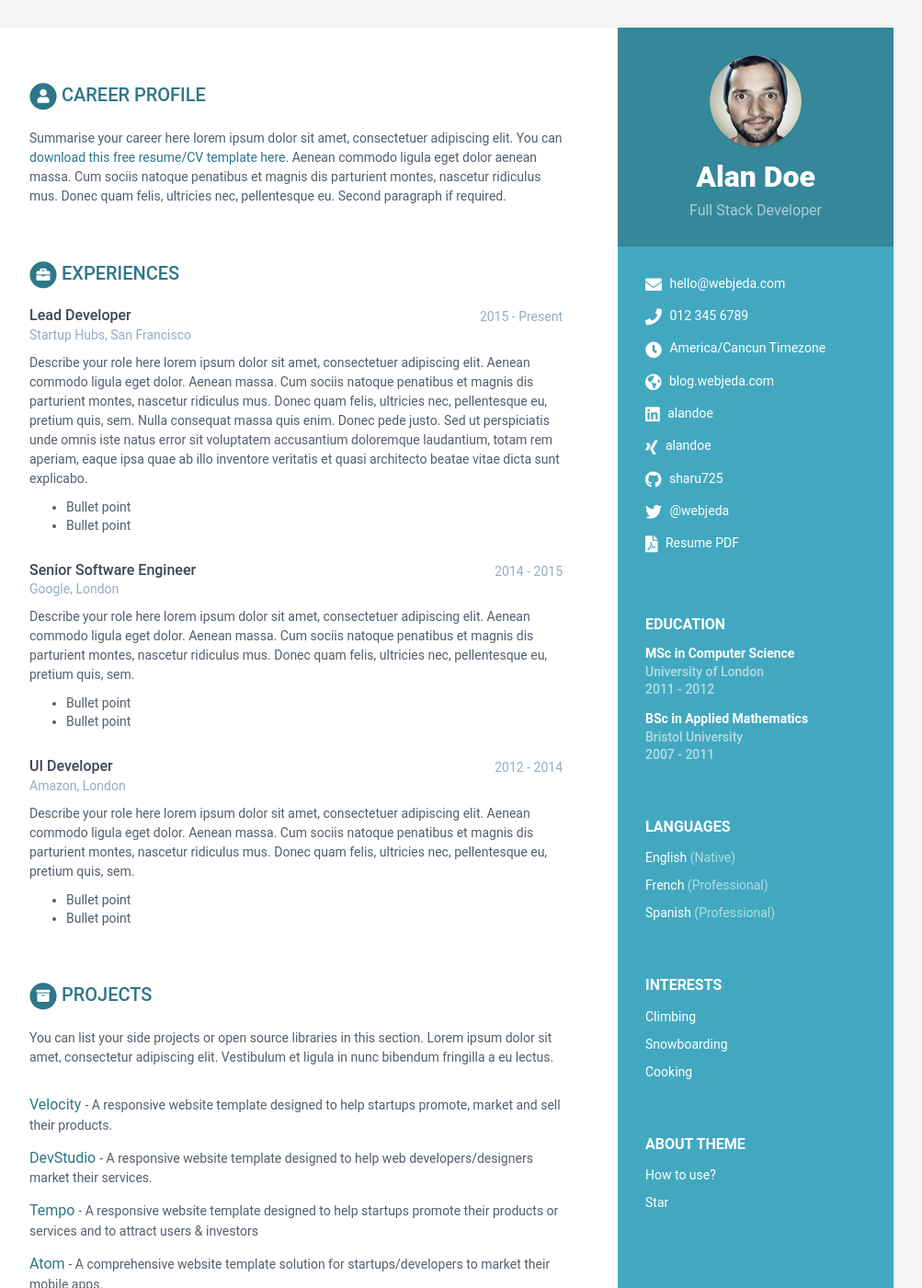
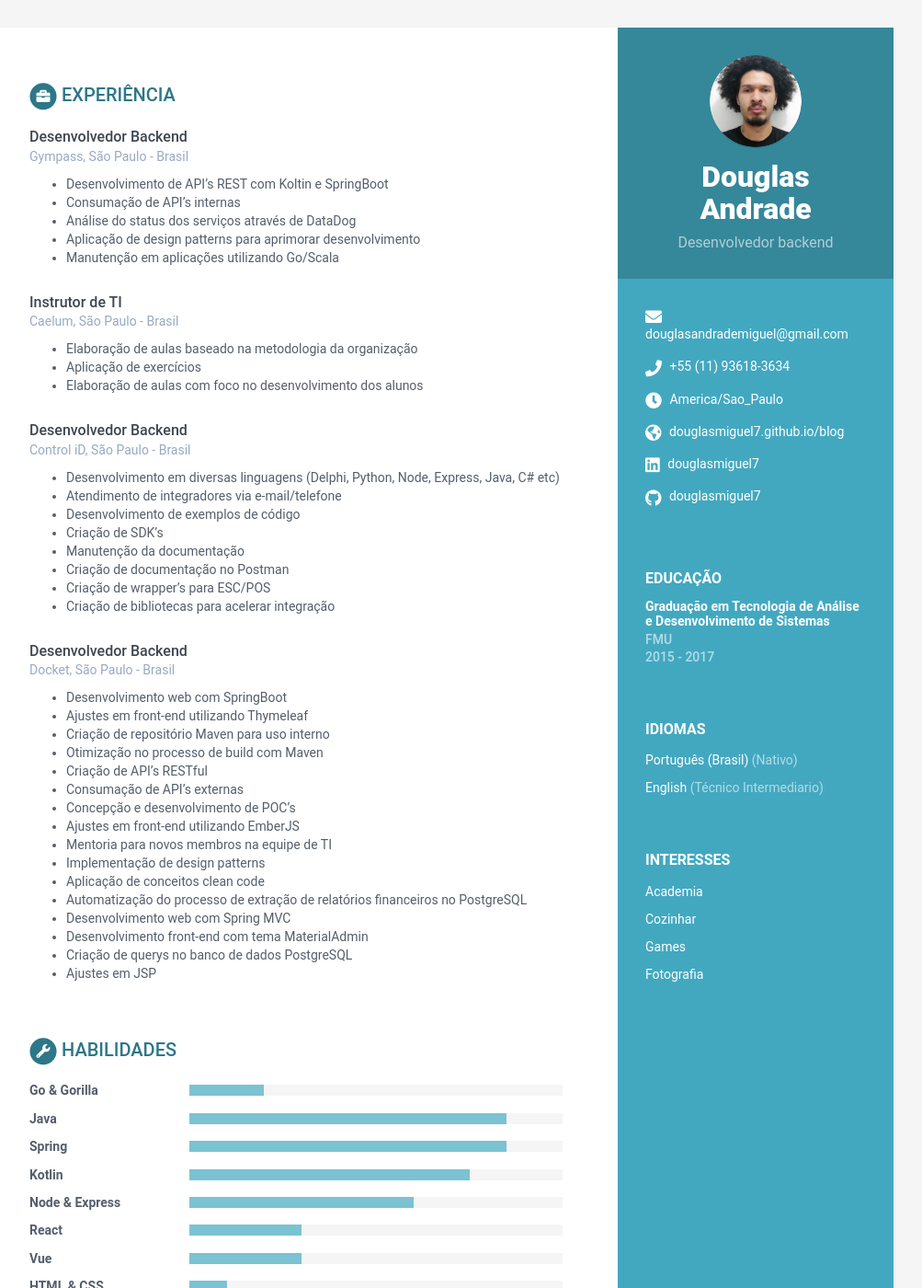
Before and after one commit to ercikgusto/erick-cv, a Jekyll site: the page built from index.html, in a window 1280 px wide and 1400 px high. Shown: the whole window at 92% size, without its empty margins (168-1171 px from the left). Built offline with Jekyll 4.4.1, drawn with Linux system fonts in a browser that asks for light colours; some of the changed text lies outside the part shown.

Commit message:
update cv info

```diff
--- a/_config.yml
+++ b/_config.yml
@@ -1,8 +1,8 @@
 #Update all the sections by editing the data.yml file inside _data folder.
 
 # Site Settings
-title: My Resume
-url: 'http://webjeda.com'
+title: Douglas Andrade CV
+url: 'http://douglasmiguel7.github.io/online-cv'
 
 #change it according to your repository name
 # disabling since we are using a custom domain
@@ -14,7 +14,7 @@ theme_skin: blue # blue turquoise green berry orange ceramic
 chrome_mobile_color: #use hex colors (ex:#1976d2) or leave empty if you don't want a color for chrome mobile searchbar
 
 # Tracker
-analytics: UA-83979019-1
+analytics: G-C9NRX3RRDF
 
 # Sass/SCSS
 sass:
@@ -24,7 +24,7 @@ sass:
 # Build settings
 compress-site: yes
 
-encoding: "utf-8"
+encoding: "UTF-8"
 compress_html: # - http://jch.penibelst.de/
   clippings: all
   ignore:
--- a/_data/data.yml
+++ b/_data/data.yml
@@ -3,192 +3,208 @@
 #
 
 sidebar:
-    about: True # set to False or comment line if you want to remove the "how to use?" in the sidebar
-    education: True # set to False if you want education in main section instead of in sidebar
+  about: False # set to False or comment line if you want to remove the "how to use?" in the sidebar
+  education: True # set to False if you want education in main section instead of in sidebar
 
-    # Profile information
-    name: Alan Doe
-    tagline: Full Stack Developer
-    avatar: profile.png  #place a 100x100 picture inside /assets/images/ folder and provide the name of the file below
+  # Profile information
+  name: Douglas Andrade
+  tagline: Desenvolvedor backend
+  avatar: profile.png  #place a 100x100 picture inside /assets/images/ folder and provide the name of the file below
 
-    # Sidebar links
-    email: hello@webjeda.com
-    phone: 012 345 6789
-    timezone: America/Cancun Timezone
-    citizenship:
-    website: blog.webjeda.com #do not add http://
-    linkedin: alandoe
-    xing: alandoe
-    github: sharu725
-    telegram: # add your nickname without '@' sign
-    gitlab:
-    bitbucket:
-    twitter: '@webjeda'
-    stack-overflow: # Number/Username, e.g. 123456/alandoe
-    codewars:
-    goodreads: # Number-Username, e.g. 123456-alandoe
-    pdf: http://www.africau.edu/images/default/sample.pdf
+  # Sidebar links
+  email: douglasandrademiguel@gmail.com
+  phone: +55 (11) 93618-3634
+  timezone: America/Sao_Paulo
+  citizenship:
+  website: douglasmiguel7.github.io/blog #do not add http://
+  linkedin: douglasmiguel7
+  # xing: alandoe
+  github: douglasmiguel7
+  # telegram: # add your nickname without '@' sign
+  # gitlab:
+  # bitbucket:
+  # twitter: '@webjeda'
+  # stack-overflow: # Number/Username, e.g. 123456/alandoe
+  # codewars:
+  # goodreads: # Number-Username, e.g. 123456-alandoe
+  # pdf: http://www.africau.edu/images/default/sample.pdf
 
-    languages:
-      - idiom: English
-        level: Native
+  languages:
+    - idiom: Português (Brasil)
+      level: Nativo
 
-      - idiom: French
-        level: Professional
+    - idiom: English
+      level: Técnico Intermediario
 
-      - idiom: Spanish
-        level: Professional
+  interests:
+    - item: Academia
+      link:
 
-    interests:
-      - item: Climbing
-        link:
+    - item: Cozinhar
+      link:
 
-      - item: Snowboarding
-        link:
+    - item: Games
+      link:
 
-      - item: Cooking
-        link:
+    - item: Fotografia
+      link:
 
-career-profile:
-    title: Career Profile
-    summary: |
-      Summarise your career here lorem ipsum dolor sit amet, consectetuer
-      adipiscing elit. You can [download this free resume/CV template here]().
-      Aenean commodo ligula eget dolor aenean massa. Cum sociis natoque
-      penatibus et magnis dis parturient montes, nascetur ridiculus mus.
-      Donec quam felis, ultricies nec, pellentesque eu.
-      Second paragraph if required.
+# career-profile:
+#     title: Career Profile
+#     summary: |
+#       Summarise your career here lorem ipsum dolor sit amet, consectetuer
+#       adipiscing elit. You can [download this free resume/CV template here]().
+#       Aenean commodo ligula eget dolor aenean massa. Cum sociis natoque
+#       penatibus et magnis dis parturient montes, nascetur ridiculus mus.
+#       Donec quam felis, ultricies nec, pellentesque eu.
+#       Second paragraph if required.
 education:
-    - degree: MSc in Computer Science
-      university: University of London
-      time: 2011 - 2012
-      details: |
-        Describe your study here lorem ipsum dolor sit amet, consectetuer
-        adipiscing elit. Aenean commodo ligula eget dolor. Aenean massa. Cum
-        sociis natoque penatibus et magnis dis parturient montes, nascetur
-        ridiculus mus. Donec quam felis, ultricies nec, pellentesque eu,
-        pretium quis, sem.
-          - Bullet point
-          - Bullet point
-    - degree: BSc in Applied Mathematics
-      university: Bristol University
-      time: 2007 - 2011
-      details: |
-        Describe your study here lorem ipsum dolor sit amet, consectetuer
-        adipiscing elit. Aenean commodo ligula eget dolor. Aenean massa. Cum
-        sociis natoque penatibus et magnis dis parturient montes, nascetur
-        ridiculus mus. Donec quam felis, ultricies nec, pellentesque eu,
-        pretium quis, sem.
-          - Bullet point
-          - Bullet point
+  - degree: Graduação em Tecnologia de Análise e Desenvolvimento de Sistemas
+    university: FMU
+    time: 2015 - 2017
+    details: |
+      Describe your study here lorem ipsum dolor sit amet, consectetuer
+      adipiscing elit. Aenean commodo ligula eget dolor. Aenean massa. Cum
+      sociis natoque penatibus et magnis dis parturient montes, nascetur
+      ridiculus mus. Donec quam felis, ultricies nec, pellentesque eu,
+      pretium quis, sem.
+        - Bullet point
+        - Bullet point
+
 experiences:
-    - role: Lead Developer
-      time: 2015 - Present
-      company: Startup Hubs, San Francisco
-      details: |
-        Describe your role here lorem ipsum dolor sit amet, consectetuer
-        adipiscing elit. Aenean commodo ligula eget dolor. Aenean massa.
-        Cum sociis natoque penatibus et magnis dis parturient montes,
-        nascetur ridiculus mus. Donec quam felis, ultricies nec,
-        pellentesque eu, pretium quis, sem. Nulla consequat massa quis
-        enim. Donec pede justo. Sed ut perspiciatis unde omnis iste natus
-        error sit voluptatem accusantium doloremque laudantium, totam rem
-        aperiam, eaque ipsa quae ab illo inventore veritatis et quasi
-        architecto beatae vitae dicta sunt explicabo.
-          - Bullet point
-          - Bullet point
-    - role: Senior Software Engineer
-      time: 2014 - 2015
-      company: Google, London
-      details: |
-        Describe your role here lorem ipsum dolor sit amet, consectetuer
-        adipiscing elit. Aenean commodo ligula eget dolor. Aenean massa.
-        Cum sociis natoque penatibus et magnis dis parturient montes,
-        nascetur ridiculus mus. Donec quam felis, ultricies nec,
-        pellentesque eu, pretium quis, sem.
-          - Bullet point
-          - Bullet point
-    - role: UI Developer
-      time: 2012 - 2014
-      company: Amazon, London
-      details: |
-        Describe your role here lorem ipsum dolor sit amet, consectetuer
-        adipiscing elit. Aenean commodo ligula eget dolor. Aenean massa.
-        Cum sociis natoque penatibus et magnis dis parturient montes,
-        nascetur ridiculus mus. Donec quam felis, ultricies nec,
-        pellentesque eu, pretium quis, sem.
-          - Bullet point
-          - Bullet point
-projects:
-    title: Projects
-    intro: >
-      You can list your side projects or open source libraries in this
-      section. Lorem ipsum dolor sit amet, consectetur adipiscing elit.
-      Vestibulum et ligula in nunc bibendum fringilla a eu lectus.
-    assignments:
-      - title: Velocity
-        link: "#hook"
-        tagline: "A responsive website template designed to help startups promote, market and sell their products."
+  - role: Desenvolvedor Backend
+    # time: 2021 - 2022
+    company: Gympass, São Paulo - Brasil
+    details: |
+        - Desenvolvimento de API's REST com Koltin e SpringBoot
+        - Consumação de API's internas
+        - Análise do status dos serviços através de DataDog
+        - Aplicação de design patterns para aprimorar desenvolvimento
+        - Manutenção em aplicações utilizando Go/Scala
 
-      - title: DevStudio
-        link: "#"
-        tagline: "A responsive website template designed to help web developers/designers market their services."
+  - role: Instrutor de TI
+    # time: 2020 - 2021
+    company: Caelum, São Paulo - Brasil
+    details: |
+        - Elaboração de aulas baseado na metodologia da organização
+        - Aplicação de exercícios
+        - Elaboração de aulas com foco no desenvolvimento dos alunos
 
-      - title: Tempo
-        link: "#"
-        tagline: "A responsive website template designed to help startups promote their products or services and to attract users &amp; investors"
+  - role: Desenvolvedor Backend
+    # time: 2021 - 2022
+    company: Control iD, São Paulo - Brasil
+    details: |
+        - Desenvolvimento em diversas linguagens (Delphi, Python, Node, Express, Java, C# etc)
+        - Atendimento de integradores via e-mail/telefone
+        - Desenvolvimento de exemplos de código
+        - Criação de SDK's
+        - Manutenção da documentação
+        - Criação de documentação no Postman
+        - Criação de wrapper's para ESC/POS
+        - Criação de bibliotecas para acelerar integração
 
-      - title: Atom
-        link: "#"
-        tagline: "A comprehensive website template solution for startups/developers to market their mobile apps."
+  - role: Desenvolvedor Backend
+    # time: 2017 - 2019
+    company: Docket, São Paulo - Brasil
+    details: |
+        - Desenvolvimento web com SpringBoot
+        - Ajustes em front-end utilizando Thymeleaf
+        - Criação de repositório Maven para uso interno
+        - Otimização no processo de build com Maven
+        - Criação de API's RESTful
+        - Consumação de API's externas
+        - Concepção e desenvolvimento de POC's
+        - Ajustes em front-end utilizando EmberJS
+        - Mentoria para novos membros na equipe de TI
+        - Implementação de design patterns
+        - Aplicação de conceitos clean code
+        - Automatização do processo de extração de relatórios financeiros no PostgreSQL
+        - Desenvolvimento web com Spring MVC
+        - Desenvolvimento front-end com tema MaterialAdmin
+        - Criação de querys no banco de dados PostgreSQL
+        - Ajustes em JSP
+# projects:
+#     title: Projects
+#     intro: >
+#       You can list your side projects or open source libraries in this
+#       section. Lorem ipsum dolor sit amet, consectetur adipiscing elit.
+#       Vestibulum et ligula in nunc bibendum fringilla a eu lectus.
+#     assignments:
+#       - title: Velocity
+#         link: "#hook"
+#         tagline: "A responsive website template designed to help startups promote, market and sell their products."
 
-      - title: Delta
-        link: "#"
-        tagline: "A responsive Bootstrap one page theme designed to help app developers promote their mobile apps"
+#       - title: DevStudio
+#         link: "#"
+#         tagline: "A responsive website template designed to help web developers/designers market their services."
 
-publications:
-    title: Publications
-    intro: |
-      You can list your publications in this section. Lorem ipsum dolor sit
-      amet, consectetur adipiscing elit. Vestibulum et ligula in nunc
-      bibendum fringilla a eu lectus.
-    papers:
-      - title: The Art of Computer Programming
-        link: "#"
-        authors: Donald E. Knuth
-        conference: Addison-Wesley, 1968
+#       - title: Tempo
+#         link: "#"
+#         tagline: "A responsive website template designed to help startups promote their products or services and to attract users &amp; investors"
 
-      - title: "Genetic Programming III: Darwinian Invention &amp; Problem Solving"
-        link: "#"
-        authors: Koza, J.R., Andre, D., Bennett, F.H., Keane, M.A.
-        conference: "Morgan Kaufmann Publishers Inc., San Francisco, CA, USA, 1st edn. (1999)"
+#       - title: Atom
+#         link: "#"
+#         tagline: "A comprehensive website template solution for startups/developers to market their mobile apps."
 
-      - title: A syntax directed compiler for Algol 60
-        link: "#"
-        authors: Edgar T. Irons
-        conference: "Comm. ACM 4 (1961), 51–55"
+#       - title: Delta
+#         link: "#"
+#         tagline: "A responsive Bootstrap one page theme designed to help app developers promote their mobile apps"
+
+# publications:
+#     title: Publications
+#     intro: |
+#       You can list your publications in this section. Lorem ipsum dolor sit
+#       amet, consectetur adipiscing elit. Vestibulum et ligula in nunc
+#       bibendum fringilla a eu lectus.
+#     papers:
+#       - title: The Art of Computer Programming
+#         link: "#"
+#         authors: Donald E. Knuth
+#         conference: Addison-Wesley, 1968
+
+#       - title: "Genetic Programming III: Darwinian Invention &amp; Problem Solving"
+#         link: "#"
+#         authors: Koza, J.R., Andre, D., Bennett, F.H., Keane, M.A.
+#         conference: "Morgan Kaufmann Publishers Inc., San Francisco, CA, USA, 1st edn. (1999)"
+
+#       - title: A syntax directed compiler for Algol 60
+#         link: "#"
+#         authors: Edgar T. Irons
+#         conference: "Comm. ACM 4 (1961), 51–55"
 
 skills:
-    title: Skills &amp; Proficiency
+  title: Habilidades
 
-    toolset:
-      - name: Python & Django
-        level: 98%
+  toolset:
+    - name: Go & Gorilla
+      level: 20%
 
-      - name: Javascript & jQuery
-        level: 98%
+    - name: Java
+      level: 85%
 
-      - name: Angular
-        level: 98%
+    - name: Spring
+      level: 85%
 
-      - name: HTML5 & CSS
-        level: 95%
+    - name: Kotlin
+      level: 75%
 
-      - name: Ruby on Rails
-        level: 85%
+    - name: Node & Express
+      level: 60%
 
-      - name: Sketch & Photoshop
-        level: 60%
+    - name: React
+      level: 30%
+
+    - name: Vue
+      level: 30%
+
+    - name: HTML & CSS
+      level: 10%
+
+    - name: SQL
+      level: 80%
+
+    - name: Python & Flask
+      level: 15%
 
 footer: >
     Designed with <i class="fas fa-heart"></i> by <a href="http://themes.3rdwavemedia.com" target="_blank" rel="nofollow">Xiaoying Riley</a>
--- a/_includes/education.html
+++ b/_includes/education.html
@@ -4,7 +4,7 @@
   <div class="education-container container-block">
 
     <h2 class="container-block-title">
-      Education
+      Educação
     </h2>
 
     {% for graduation in education %}
--- a/_includes/experiences.html
+++ b/_includes/experiences.html
@@ -6,7 +6,7 @@
       <i class="fas fa-circle fa-stack-2x"></i>
       <i class="fas fa-briefcase fa-stack-1x fa-inverse"></i>
     </span>
-    Experiences
+    Experiência
   </h2>
 
   {% for experience in experiences %}
--- a/_includes/interests.html
+++ b/_includes/interests.html
@@ -3,7 +3,7 @@
 <div class="interests-container container-block">
 
   <h2 class="container-block-title">
-    Interests
+    Interesses
   </h2>
 
   <ul class="list-unstyled interests-list">
--- a/_includes/language.html
+++ b/_includes/language.html
@@ -3,7 +3,7 @@
 <div class="languages-container container-block">
 
   <h2 class="container-block-title">
-    Languages
+    Idiomas
   </h2>
 
   <ul class="list-unstyled interests-list">
```
Also changed, not shown: Gemfile.lock, assets/images/berry.jpg (deleted), assets/images/blue.jpg (deleted), assets/images/ceramic.jpg (deleted), assets/images/desktop.png (deleted), assets/images/green.jpg (deleted), assets/images/mobile.png (deleted), assets/images/orange.jpg (deleted), assets/images/profile.png, assets/images/turquoise.jpg (deleted).
